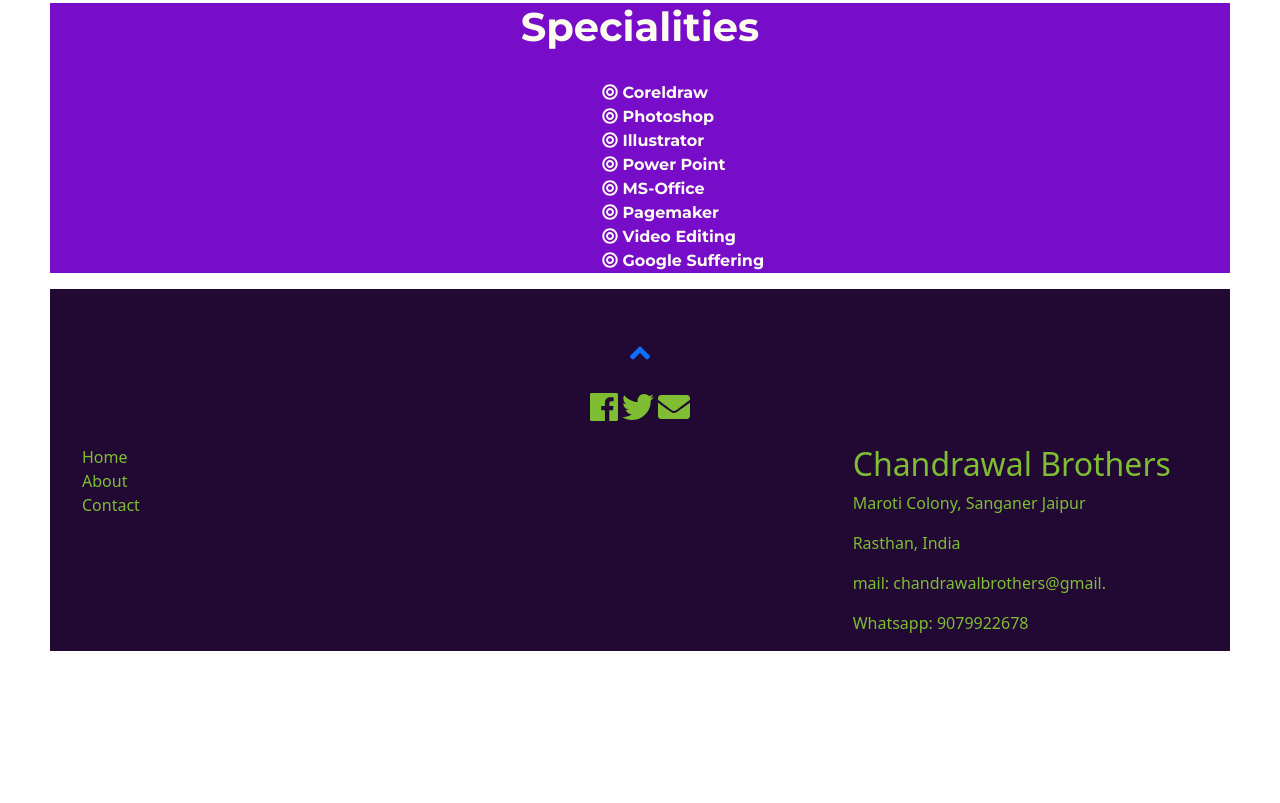
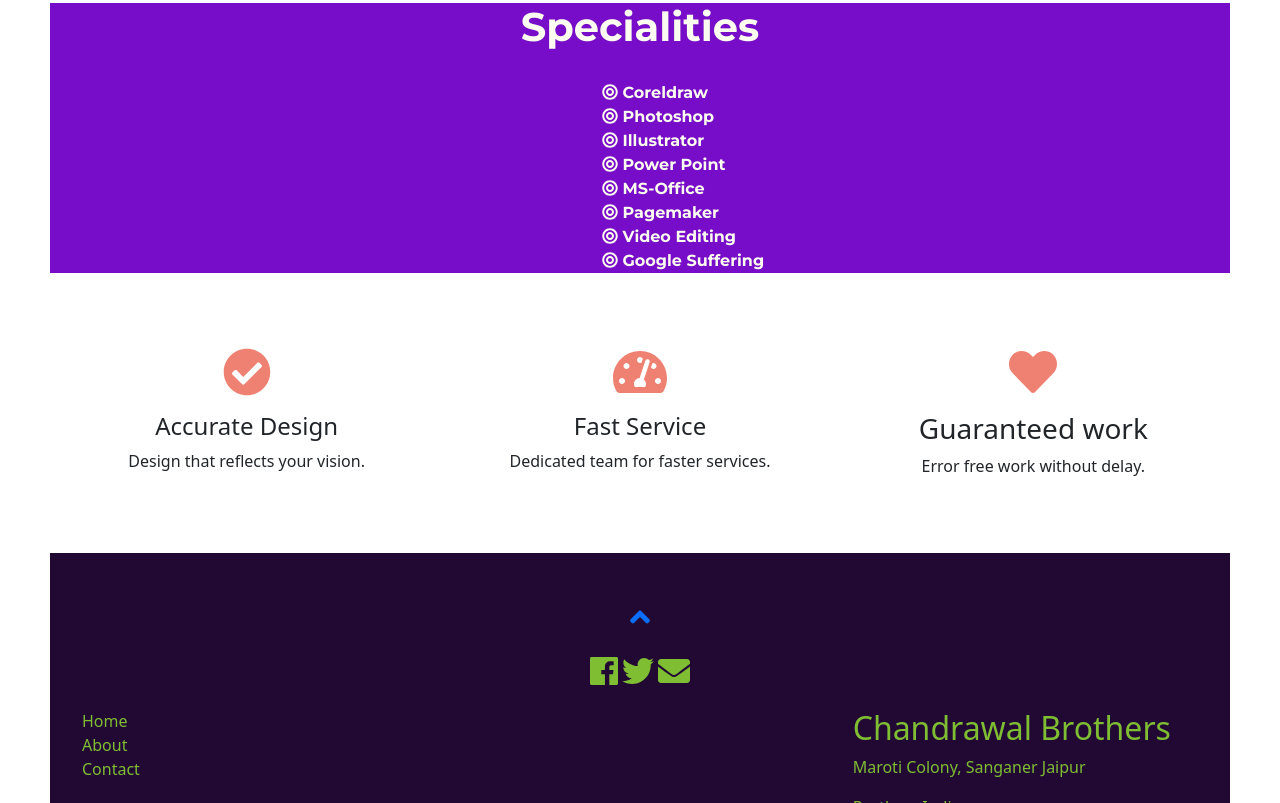
Before and after one commit to rrajdeep/chandrawal-brothers, a plain HTML site: page index.html in a window 1280 px wide. Shown: the part 1858-2661 px from the top of the page. Before the commit the page ends 2509 px from the top, so only its background shows below. Drawn offline with nearby package versions, Linux system fonts and the light colour scheme.

Commit message:
Update index.html

```diff
--- a/index.html
+++ b/index.html
@@ -207,8 +207,8 @@
   </section>
 
   <!-- Specialities -->
-  <section class="specialities">
-    <div class="">
+  <!-- <section class="specialities"> -->
+  <div class="specialities">
     <div class="speciality-header">
       <h1>Specialities</h1>
     </div>
@@ -227,13 +227,37 @@
     </div>
 
   </div>
-  </section>
+  <!-- </section> -->
 
 
   <!-- Contact Section -->
   <!-- Contact -->
 
+  <section class="white-section" id="features">
 
+    <div class="container-fluid">
+
+
+      <div class="row">
+        <div class="feature-box col-lg-4">
+          <i class="feature-icon fas fa-check-circle fa-3x"></i>
+          <h3 class="feature-title">Accurate Design</h3>
+          <p class="feature-para">Design that reflects your vision.</p>
+        </div>
+        <div class="feature-box col-lg-4">
+          <i class="feature-icon fas fa-tachometer-alt fa-3x"></i>
+          <h3 class="feature-title">Fast Service</h3>
+          <p class="feature-para">Dedicated team for faster services.</p>
+        </div>
+        <div class="feature-box col-lg-4">
+          <i class="feature-icon fas fa-heart fa-3x"></i>
+          <h3 class="feature-titlet">Guaranteed work</h3>
+          <p class="feature-para">Error free work without delay.</p>
+        </div>
+      </div>
+
+    </div>
+  </section>
 
   <!-- Footer -->
   <section class="footer-section">
```
Lines whose indentation alone changed are shown as unchanged.
